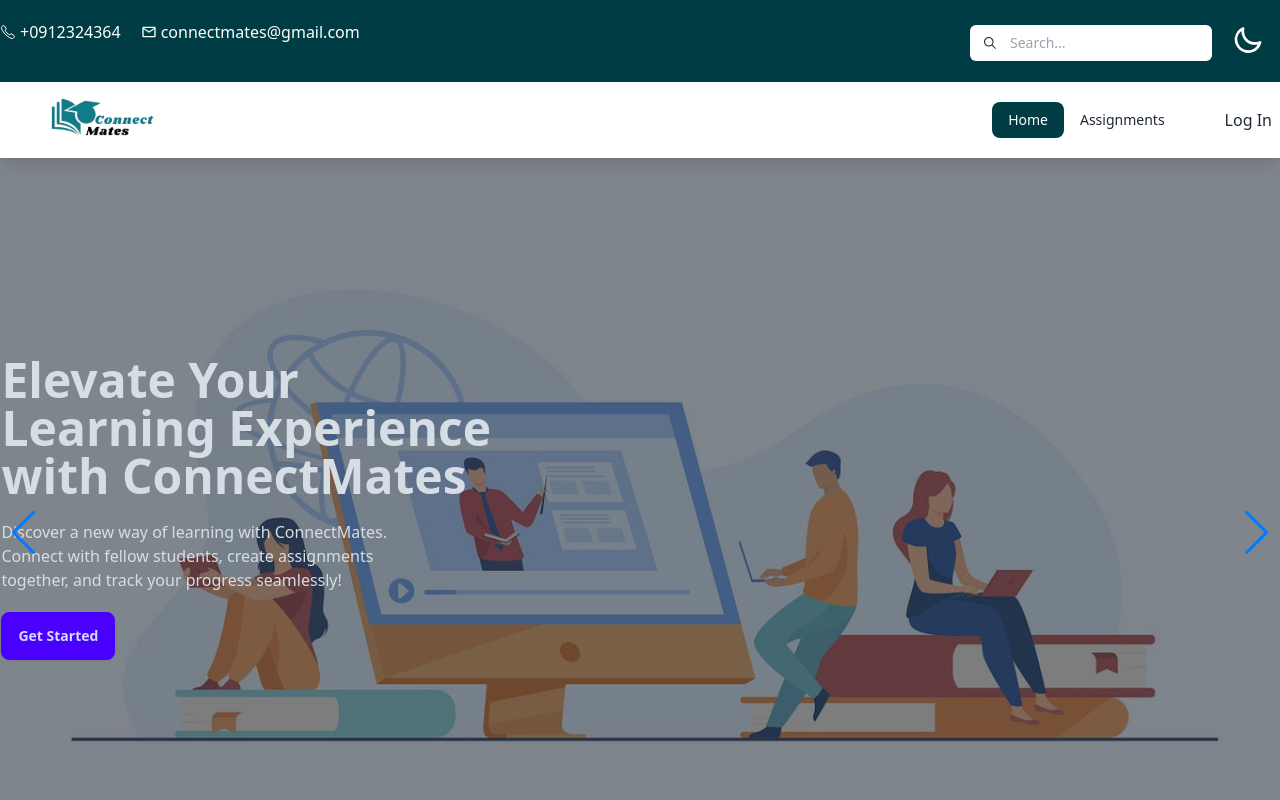
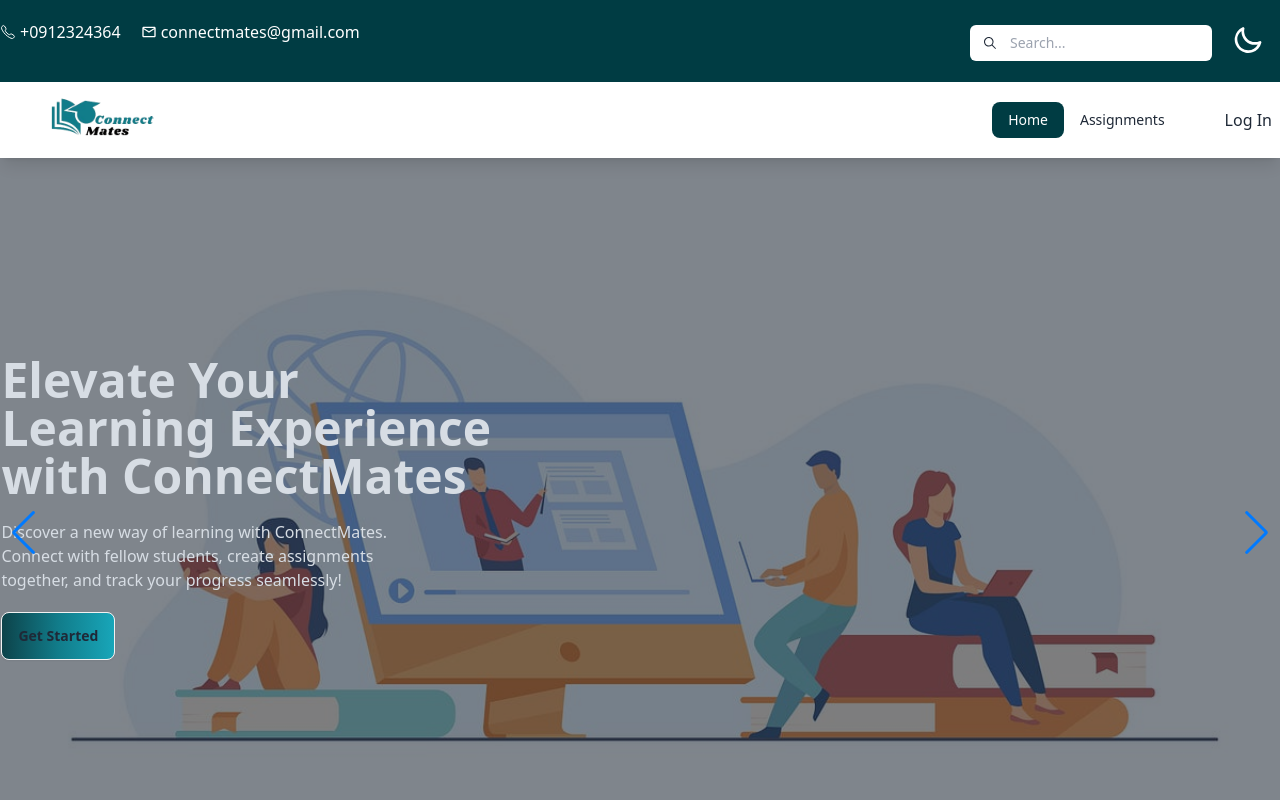
Before and after one commit to Antor4q/connect-mates-client, a React (Vite) app: page / in a window 1280 px wide. Shown: the top 800 px of the page. Built offline with nearby package versions, Linux system fonts and the light colour scheme; no server answers.

Commit message:
slider add on banner

```diff
--- a/src/pages/Home/Banner/Banner.jsx
+++ b/src/pages/Home/Banner/Banner.jsx
@@ -34,7 +34,7 @@
                     <div className="">
                       <h1 className="mb-5 lg:w-2/5 text-5xl font-bold">Join ConnectMates for Enhanced Group Learning</h1>
                       <p className="mb-5 lg:w-1/3">ConnectMates offers a dynamic platform for collaborative study. Join now to create assignments, mark them, and engage with peers effortlessly!</p>
-                      <button className="btn btn-primary">Get Started</button>
+                      <button className="btn bg-gradient-to-r from-[#0d434a] via-[#117c8a] to-[#18a6b9]">Get Started</button>
                     </div>
                   </div>
                  </div>
@@ -46,7 +46,7 @@
                     <div className="">
                       <h1 className="mb-5 lg:w-2/5 text-5xl font-bold">Elevate Your Learning Experience with ConnectMates</h1>
                       <p className="mb-5 lg:w-1/3">Discover a new way of learning with ConnectMates. Connect with fellow students, create assignments together, and track your progress seamlessly!</p>
-                      <button className="btn btn-primary">Get Started</button>
+                      <button className="btn bg-gradient-to-r from-[#0d434a] via-[#117c8a] to-[#18a6b9]">Get Started</button>
                     </div>
                   </div>
                  </div>
@@ -58,7 +58,7 @@
                     <div className="">
                       <h1 className="mb-5 lg:w-2/5 text-5xl font-bold">Transform Group Study with ConnectMates</h1>
                       <p className="mb-5 lg:w-1/3 lg:1/3">Take your group study sessions to the next level with ConnectMates. Collaborate on assignments, share knowledge, and achieve academic success together!</p>
-                      <button className="btn btn-primary">Get Started</button>
+                      <button className="btn bg-gradient-to-r from-[#0d434a] via-[#117c8a] to-[#18a6b9]">Get Started</button>
                     </div>
                   </div>
                  </div>
```
